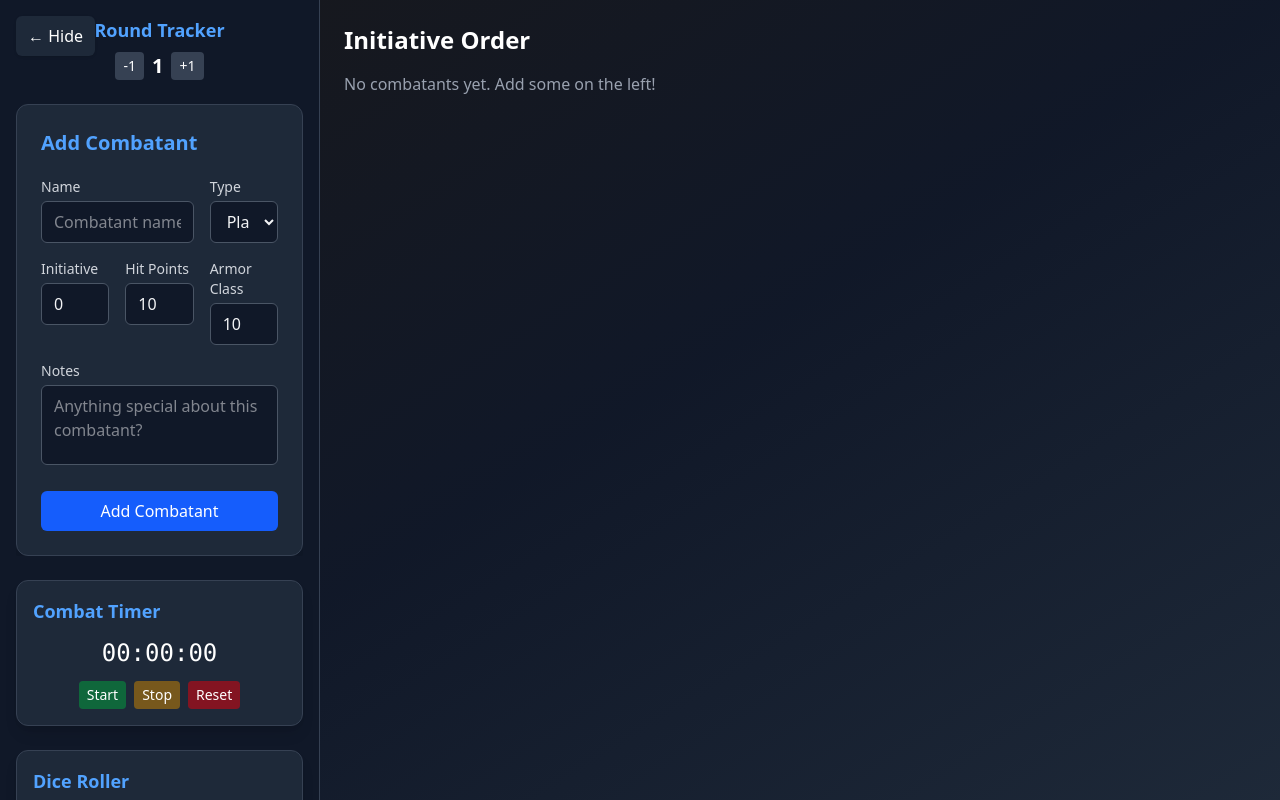
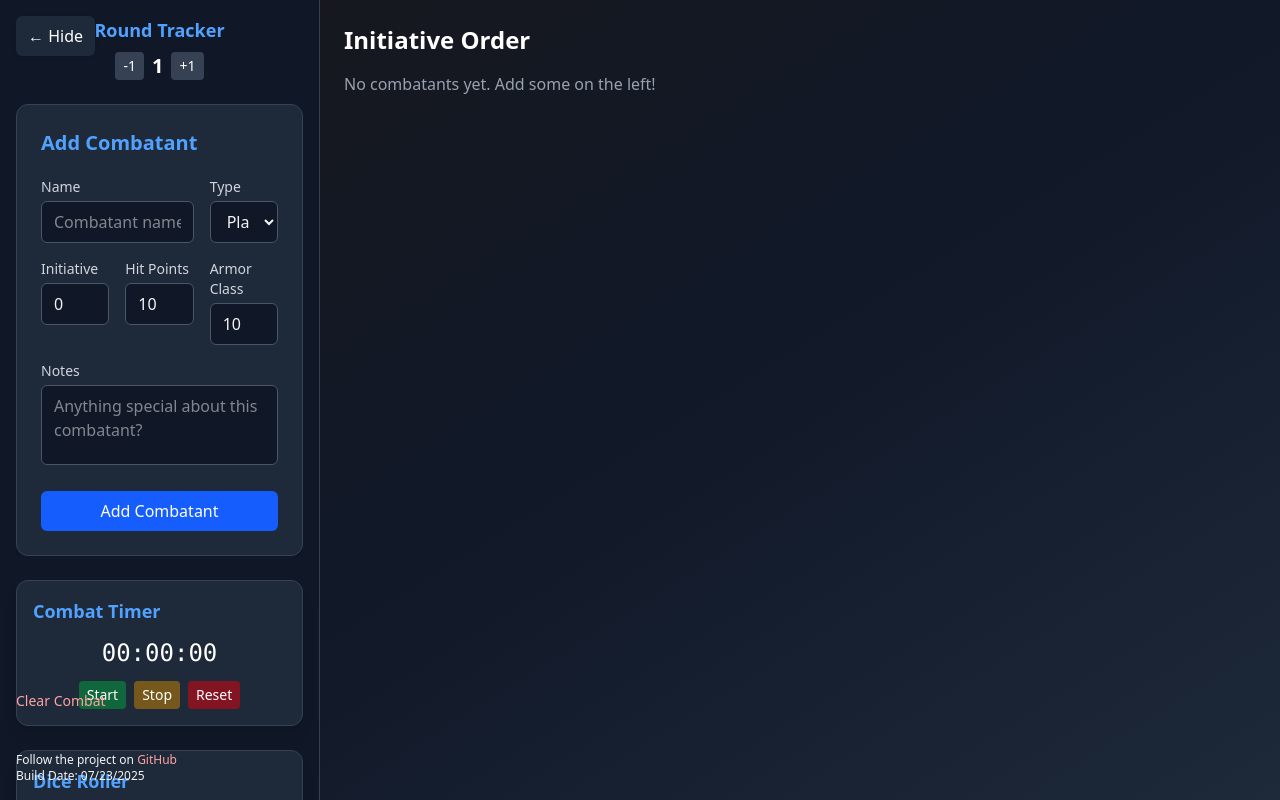
Before and after one commit to bhtylerbell/combat-tracker, a Next.js app: page / in a window 1280 px wide. Shown: the top 800 px of the page. Built offline with nearby package versions, Linux system fonts and the light colour scheme.

Commit message:
Dynamic health bars

```diff
--- a/package.json
+++ b/package.json
@@ -6,8 +6,7 @@
     "dev": "next dev --turbopack",
     "build": "next build",
     "start": "next start",
-    "lint": "next lint",
-    "prebuild": "echo \"NEXT_PUBLIC_APP_VERSION=$(node -p \"require('./package.json').version\")\" > .env.local"
+    "lint": "next lint"
   },
   "dependencies": {
     "@vercel/analytics": "^1.5.0",
--- a/src/app/components/CombatantCard.tsx
+++ b/src/app/components/CombatantCard.tsx
@@ -52,6 +52,23 @@ export default function CombatantCard({
       : recentChange === "heal"
       ? "animate-flash-heal"
       : "";
+
+  const hpPercent =
+    combatant.maxHP > 0
+      ? Math.max(
+          0,
+          Math.min(100, (combatant.currentHP / combatant.maxHP) * 100)
+        )
+      : 0;
+
+      let hpColor = "rgba(11, 60, 29, 1)"; // green by default
+  if (hpPercent <= 25) {
+    hpColor = "rgba(96, 41, 41, 1)"; // red
+  } else if (hpPercent <= 50) {
+    hpColor = "rgba(96, 75, 13, 1)"; // yellow
+  } else if (hpPercent <= 75) {
+    hpColor = "rgba(11, 60, 29, 1)"; // medium green
+  }
 
   const COMMON_CONDITIONS = [
     "Blinded",
@@ -152,12 +169,22 @@ export default function CombatantCard({
         combatant.type === "PC"
           ? "bg-blue-800/30"
           : combatant.type === "NPC"
-          ? "bg-violet-800/30"
+          ? "bg-blue-800/30" //violet-800/30
           : combatant.type === "Monster"
-          ? "bg-red-800/30"
+          ? "bg-blue-800/30" //red-800/30
           : "bg-blue-800"
       } ${shouldGrayOut ? "opacity-50 grayscale" : ""} ${feedbackClass}`}
     >
+      <div
+        className="absolute top-0 left-0 h-full z-0"
+        style={{
+          width: `${hpPercent}%`,
+          backgroundColor: hpColor,
+          transition: "width 0.3s ease",
+        }}
+      ></div>
+
+      <div className="relative z-10">
       <button
         onClick={() => onRemove(combatant.id)}
         className="absolute top-2 right-2 text-gray-400 hover:text-red-500 text-xs font-bold"
@@ -341,8 +368,7 @@ export default function CombatantCard({
           })}
         </div>
       )}
-
-
+      </div>
 
       {combatant.notes && (
         <p className="text-gray-400 text-xs italic mt-2">{combatant.notes}</p>
--- a/src/app/page.tsx
+++ b/src/app/page.tsx
@@ -17,7 +17,7 @@ export default function CombatPage() {
   const [turnIndex, setTurnIndex] = useState(0);
   const [round, setRound] = useState(1);
   const [timer, setTimer] = useState<number>(0);
-  const version = process.env.NEXT_PUBLIC_APP_VERSION ?? "0.0.0";
+  const version = "07/23/2025";
 
   // Timer state loaded from localStorage
   useEffect(() => {
@@ -245,16 +245,26 @@ export default function CombatPage() {
               )}
             </div>
 
-            <div className="bottom-4 left-4">
+            <div className="relative md:fixed bottom-4">
               <button
                 type="button"
                 onClick={() => setShowConfirmClear(true)}
-                className="mt-4 text-sm text-red-300 hover:text-red-400 w-full"
+                className="mt-4 text-sm text-red-300 hover:text-red-400"
               >
-                🧹 Clear Combat
+                Clear Combat
               </button>
-              <div className="mt-4 text-xs text-white-300 hover:text-red-400 w-full">
-                Version: {version}
+              <div className="mt-10 text-xs text-white-300 w-full">
+                Follow the project on{" "}
+                <a
+                  href="https://github.com/bhtylerbell/combat-tracker.git"
+                  className="text-red-300 hover:text-red-400"
+                  target="_blank"
+                  rel="noopener noreferrer"
+                >
+                  GitHub
+                </a>
+                <br />
+                Build Date: {version}
               </div>
             </div>
           </>
```
